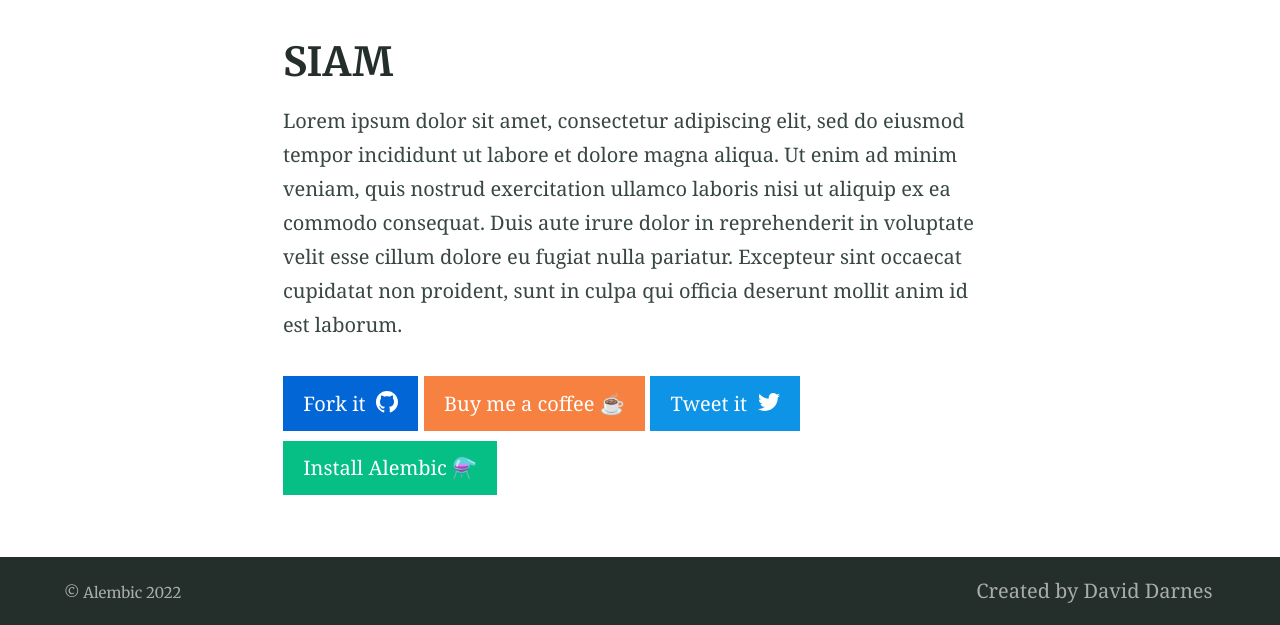
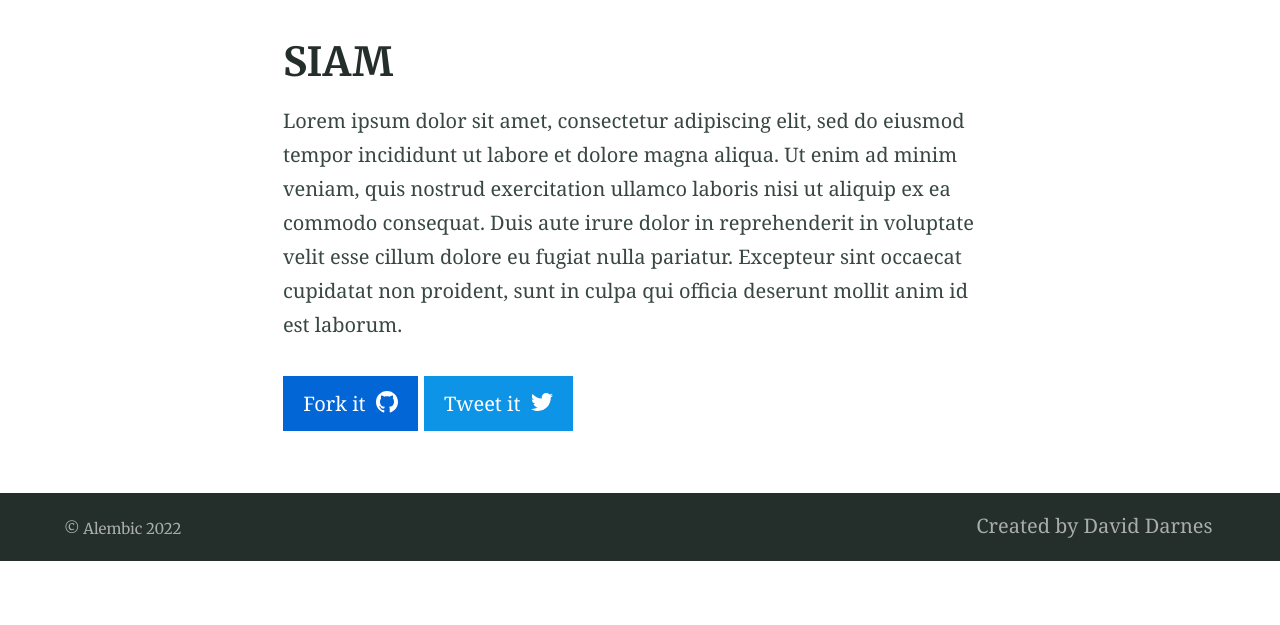
Before and after one commit to siamsc-sbu/siamsc-sbu.github.io, a Jekyll site: the page built from index.md, in a window 1280 px wide. Shown: the part 408-1033 px from the top of the page. Built offline with Jekyll 4.4.1, drawn with Linux system fonts in a browser that asks for light colours; after the commit the page ends 969 px from its top, so only the background shows below that.

Commit message:
Update index.md

```diff
--- a/index.md
+++ b/index.md
@@ -9,4 +9,4 @@ excerpt: "Interdisciplinary participation of students and faculty from a variety
 
 Lorem ipsum dolor sit amet, consectetur adipiscing elit, sed do eiusmod tempor incididunt ut labore et dolore magna aliqua. Ut enim ad minim veniam, quis nostrud exercitation ullamco laboris nisi ut aliquip ex ea commodo consequat. Duis aute irure dolor in reprehenderit in voluptate velit esse cillum dolore eu fugiat nulla pariatur. Excepteur sint occaecat cupidatat non proident, sunt in culpa qui officia deserunt mollit anim id est laborum.
 
-{% include button.html text="Fork it" icon="github" link="https://github.com/daviddarnes/alembic" color="#0366d6" %} {% include button.html text="Buy me a coffee ☕️" link="https://buymeacoffee.com/daviddarnes#support" color="#f68140" %} {% include button.html text="Tweet it" icon="twitter" link="https://twitter.com/intent/tweet/?url=https://alembic.darn.es&text=Alembic%20-%20A%20Jekyll%20boilerplate%20theme&via=DavidDarnes" color="#0d94e7" %} {% include button.html text="Install Alembic ⚗️" link="https://github.com/daviddarnes/alembic#installation" %}
+{% include button.html text="Fork it" icon="github" link="https://github.com/daviddarnes/alembic" color="#0366d6" %} {% include button.html text="Tweet it" icon="twitter" link="https://twitter.com/intent/tweet/?url=https://alembic.darn.es&text=Alembic%20-%20A%20Jekyll%20boilerplate%20theme&via=DavidDarnes" color="#0d94e7" %}
```
